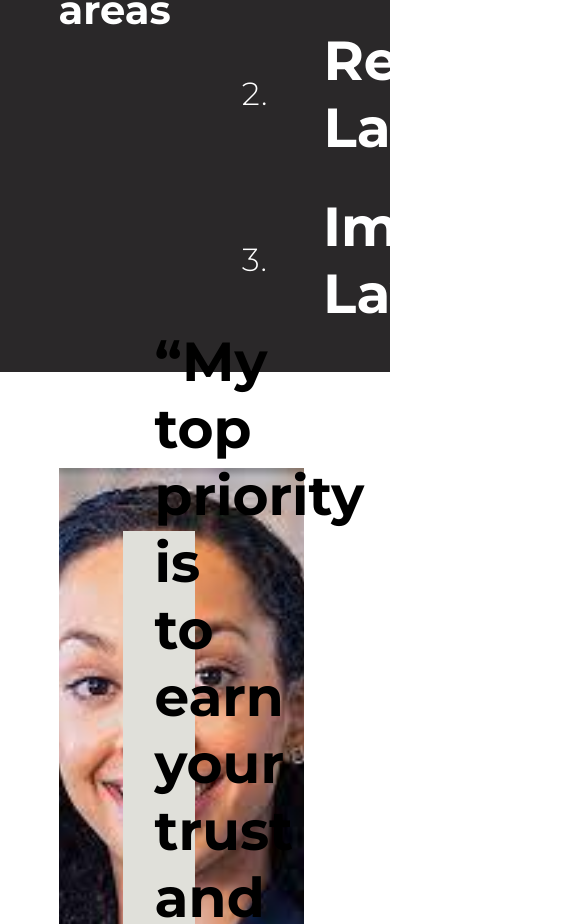
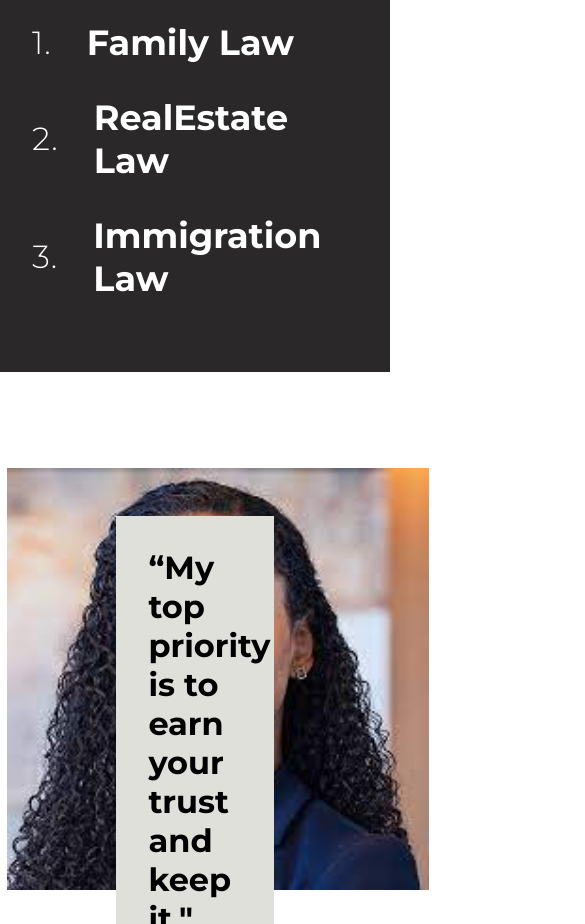
Before and after one commit to afaqalii/Lawyers, a React (Vite) app: page / in a window 390 px wide. Shown: the part 1076-2000 px from the top of the page, 585 px wide, since content can reach past the window. Built offline with nearby package versions, Linux system fonts and the light colour scheme.

Commit message:
Made the website responsive

```diff
--- a/src/components/footer/footer.scss
+++ b/src/components/footer/footer.scss
@@ -16,7 +16,6 @@ footer {
           justify-content: center;
           align-items: center;
           text-align: center;
-          height: 60vh;
           width: 100%;
           padding: 3em 0;
             .footer_copy_container-content {
@@ -80,3 +79,19 @@ footer {
         }
     }
 }
+@media (max-width:1024px) {
+    footer {
+        .footer_section {
+            .footer_content_container {
+                .footer_content_container-links {
+                    gap: 30px;
+                }
+            }
+        }
+    }
+}
+@media (max-width:425px) {
+    .footer_content_container-links {
+        flex-direction: column;
+    }
+}
--- a/src/components/home/home.scss
+++ b/src/components/home/home.scss
@@ -74,7 +74,7 @@ p {
         .our_priority_container_img {
             position: absolute;
             top: 0;
-            right: calc(100% - 90%);
+            right: calc(100% - 95%);
             height: 70vh;
             z-index: -1;
              img {
@@ -89,9 +89,9 @@ p {
             justify-content: center;
             background-color: $lightGray;
             text-align: left;
-            height: 50vh;
             padding: 2em;
             width: 50%;
+            margin-top: 2em;
               h1 {
                 font-size: 55px;
               }
@@ -126,7 +126,6 @@ p {
 .lawyers_in_number {
     display: flex;
     justify-content: center;
-    height: 40vh;
     .lawyers_in_number_container {
         .lawyers_in_number_container_content {
             h1 {
@@ -214,8 +213,9 @@ p {
     display: flex;
     justify-content: center;
     align-items: center;
-    height: 70vh;
     background-color: $darkGray;
+    padding: 3em 0;
+    margin: 2em 0;
     .company_copy_container {
         .company_copy_container-content {
             display: flex;
@@ -238,7 +238,8 @@ p {
     display: flex;
     justify-content: center;
     align-items: center;
-    height: 70vh;
+    padding: 3em 0;
+    margin: 2em 0;
     .newsBlog_container {
         flex-direction: column;
         h1 {
@@ -283,3 +284,104 @@ p {
 }
 
 }
+
+@media (max-width:1024px) {
+
+    .landingPage {
+
+        .our_priority {
+            .our_priority_container {
+                .our_priority_container_content {
+                    h1 {
+                        font-size: 32px;
+                    }
+                }
+                .our_priority_container_img {
+                    right: 0%;
+                }
+            }
+        }
+
+
+        .free_consultation {
+            .free_consultation_container {
+                .free_consultation_container-contentBox {
+                    .free_consultation_container-contentBox_content {
+                        padding: 1em;
+
+                        button {
+                            width: 100%;
+                        }
+                    }
+                }
+            }
+        }
+    }
+}
+@media (max-width:786px) {
+  .landingPage {
+    .practical_areas {
+        .practical_areas_heading {
+            h2 {
+                font-size: 30px ;
+            }
+        }
+        .practical_areas_content {
+            .content {
+                h2 {
+                    font-size: 35px;
+                }
+            }
+
+        }
+    }
+    .our_priority {
+        .our_priority_container {
+            .our_priority_container_img {
+                height: 50vh;
+                right: -10%;
+            }
+            .our_priority_container_content {
+                width: 60%;
+            }
+        }
+    }
+    .free_consultation {
+        .free_consultation_container {
+            .free_consultation_container-contentBox {
+                .free_consultation_container-contentBox_content {
+                    width: 70%;
+                }
+            }
+        }
+    }
+    .company_copy {
+        .company_copy_container {
+            .company_copy_container-content {
+                h1 {
+                    width: 100%;
+                    font-size: 50px;
+                }
+            }
+        }
+    }
+  }
+}
+@media (max-width:425px) {
+     .landingPage {
+        .container {
+            width: 100%;
+            flex-direction: column;
+            padding: 2em;
+        }
+        .practical_areas {
+            flex-direction: column;
+        }
+        .why_us_container_subcontent {
+            flex-direction: column;
+        }
+        .lawyers_in_number_container_subcontent {
+            flex-direction: column;
+        }
+     }
+}
--- a/src/components/navbar/navbar.scss
+++ b/src/components/navbar/navbar.scss
@@ -225,3 +225,12 @@ nav {
         }
     }
 }
+@media (max-width:786px) {
+    nav {
+        .responsive_navbar {
+            .nav_footer {
+                gap: 30px;
+            }
+        }
+    }
+}
```
